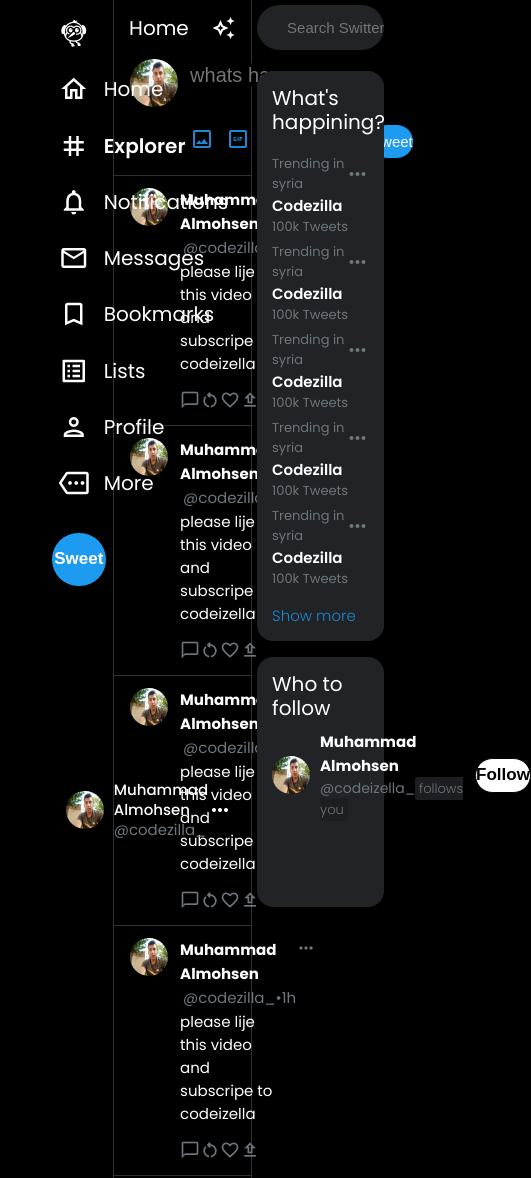
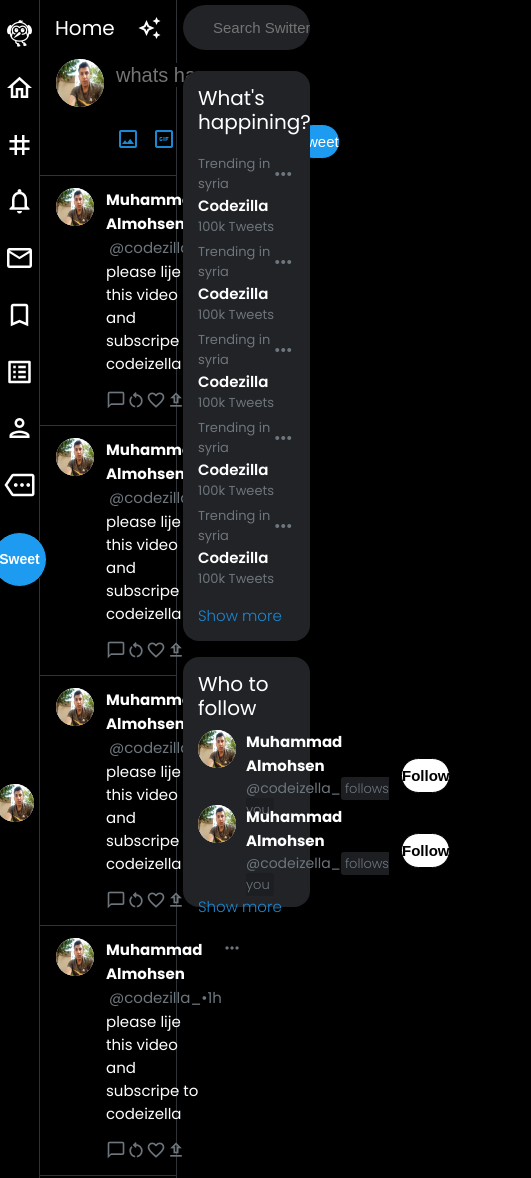
Before and after one commit to MohammadAlmohsen/twitter, a plain HTML site: page index.html in a window 390 px wide. Shown: the top 1178 px of the page, 531 px wide, since content can reach past the window. Drawn offline with Linux system fonts and the light colour scheme.

Commit message:
Finishing the twitter project

```diff
--- a/index.html
+++ b/index.html
@@ -525,6 +525,7 @@
             <div class="follow">
                 <h1 class="h1-title">Who to follow</h1>
                 <div class="follow-profile">
+                 <div class="follow-cont">
                     <img class="tweet-img" src="image/photo_2024-05-09_22-26-43.jpg"/>
                     <div class="follow-details">
                     <a href="">
@@ -532,8 +533,24 @@
                     </a>
                     <span>@codeizella_<span id="follows">follows you</span></span>
                 </div>
+            </div>
                     <button class="tweet-button">Follow</button>
                 </div>
+                <div class="follow-profile">
+                    <div class="follow-cont">
+                    <img class="tweet-img" src="image/photo_2024-05-09_22-26-43.jpg"/>
+                    <div class="follow-details">
+                    <a href="">
+                        Muhammad Almohsen
+                    </a>
+                    <span>@codeizella_<span id="follows">follows you</span></span>
+                </div>
+                </div>
+                    <button class="tweet-button">Follow</button>
+                </div>
+                <a href="" class="show-more">
+                    Show more
+                </a>
             </div>
         </div>
     </div>
--- a/styles.css
+++ b/styles.css
@@ -47,7 +47,7 @@ header{
     font-size: 3rem;
     margin-right: 15px;
 }
-.nav-links a:hover, .main-account a:hover{
+.nav-links a:hover, .main-account a:hover, .follow-profile:hover{
     background-color: rgb(47, 51, 54);
     border-radius: 9999px;
 }
@@ -360,5 +360,51 @@ main{
     font-weight: 600;
     background-color: white;
     color: black;
+    font-size: 1.5rem;
 
 }
+.follow .show-more{
+    padding:10px 15px;
+}
+.follow-cont{
+    display: flex;
+    justify-content: space-between;
+}
+@media screen and (max-width: 1260px){
+    header{
+        width: 10%;
+        padding: 10px 0;
+    }
+    main{
+        margin-left: 10%;
+    }
+    header span{
+        display: none;
+    }
+    header .tweet-button{
+        width:55px;
+        border-radius: 50%;
+        font-size: 1.4rem;
+
+    }
+    header .main-account{
+        display: flex;
+        justify-content: center;
+
+    }
+    header .main-account i{
+        display: none;
+    }
+    header .account-details{
+        display: none;
+    }
+    .nav-links{
+        align-items: center;
+    }
+    .nav-links a i{
+        margin-right: 0;
+    }
+    .nav-links a, .main-account a{
+        padding: 10px 10px;
+    }
+}
```
